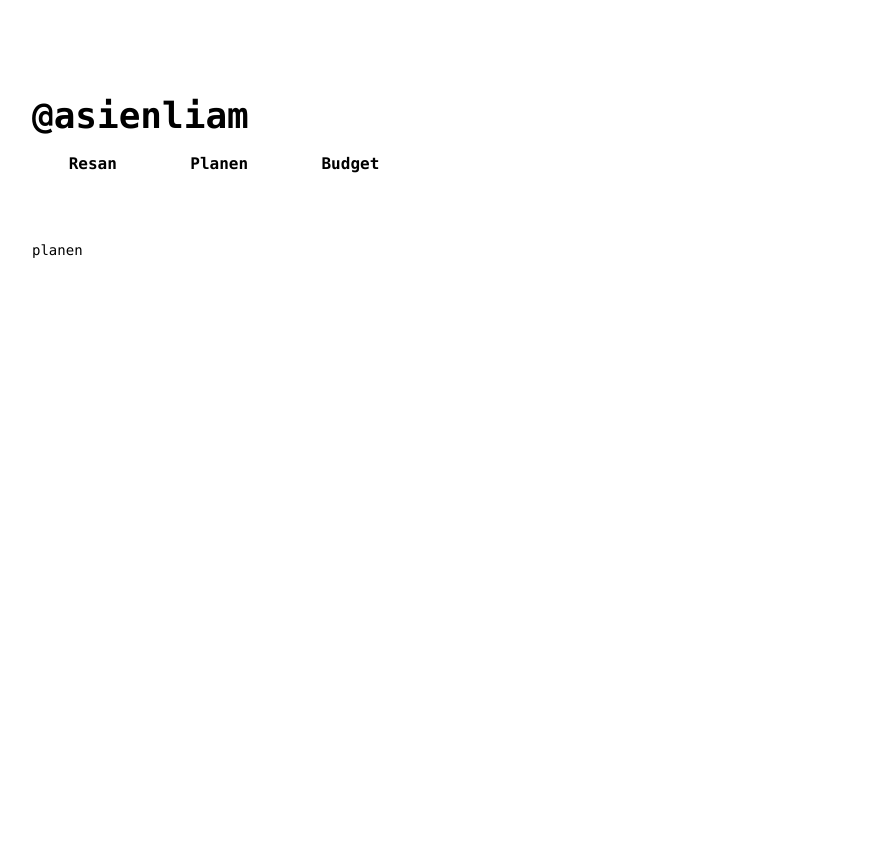
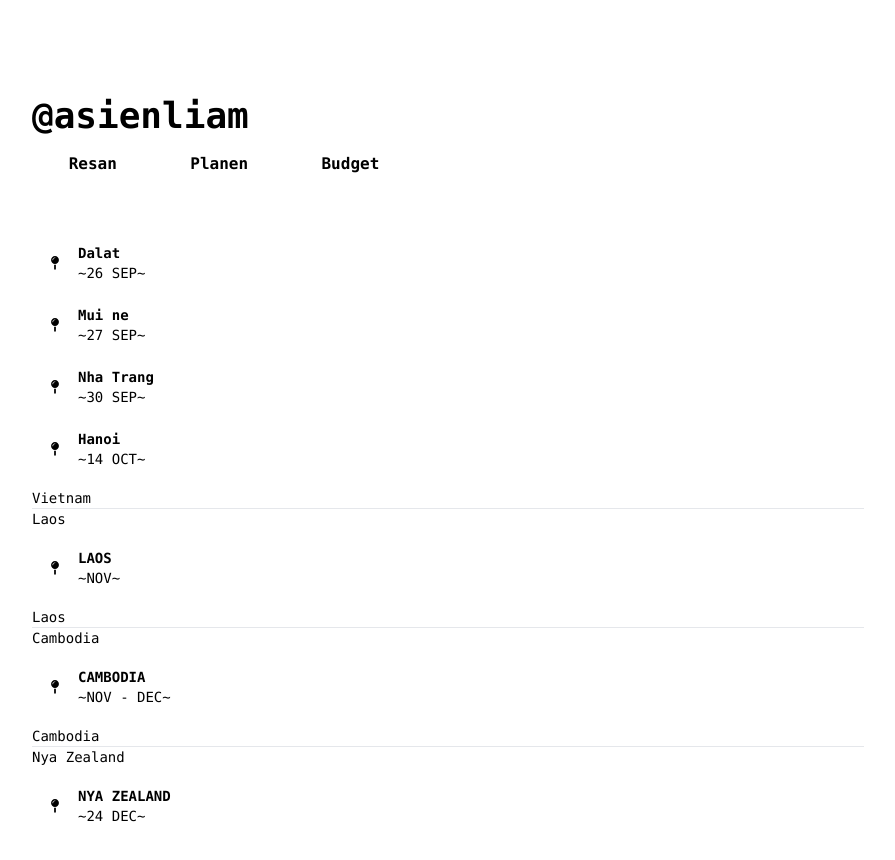
Before and after one commit to liamcco/asienliam, a Next.js app: page /planen in a window 1280 px wide. Shown: the top 860 px of the page, without its empty margins (192-1087 px from the left). Before the commit the page ends 800 px from the top, so only its background shows below. Built offline with nearby package versions, Linux system fonts and the light colour scheme.

Commit message:
resan och planen

```diff
--- /dev/null
+++ b/app/planen/FutureLocation.tsx
@@ -0,0 +1,23 @@
+import { FaMapPin } from "react-icons/fa";
+
+interface Props {
+  city?: string;
+  country: string;
+  duration: string;
+}
+
+export default function FutureLocation(props: Props) {
+  return (
+    <div className="flex items-center">
+      <div className="p-4">
+        <FaMapPin />
+      </div>
+      <div>
+        <h1 className="font-bold">
+          {props.city ?? props.country.toUpperCase()}
+        </h1>
+        <p>~{props.duration}~</p>
+      </div>
+    </div>
+  );
+}
--- a/app/planen/page.tsx
+++ b/app/planen/page.tsx
@@ -1,3 +1,28 @@
+import plan from "./plan.json";
+import FutureLocation from "./FutureLocation";
+import { addBorderChanges } from "@/utilites/itinerary";
+
 export default function Page() {
-  return <p>planen</p>;
+  const initialItinerary = plan.map((item, index) => {
+    return (
+      <FutureLocation
+        country={item.country}
+        city={item.city}
+        duration={item.duration}
+        key={index}
+      />
+    );
+  });
+
+  const itinerary = addBorderChanges(plan, initialItinerary);
+
+  return (
+    <div className="w-full">
+      <div className="space-y-4">
+        {itinerary.map((item, index) => (
+          <div key={index}>{item}</div>
+        ))}
+      </div>
+    </div>
+  );
 }
--- /dev/null
+++ b/app/planen/plan.json
@@ -0,0 +1,35 @@
+[
+    {
+        "city": "Dalat",
+        "country": "Vietnam",
+        "duration": "26 SEP"
+    },
+    {
+        "city": "Mui ne",
+        "country": "Vietnam",
+        "duration": "27 SEP"
+    },
+    {
+        "city": "Nha Trang",
+        "country": "Vietnam",
+        "duration": "30 SEP"
+    },
+    {
+        "city": "Hanoi",
+        "country": "Vietnam",
+        "duration": "14 OCT"
+    },
+    {
+        "country": "Laos",
+        "duration": "NOV"
+    },
+    {
+        "country": "Cambodia",
+        "duration": "NOV - DEC"
+    },
+    {
+        "country": "Nya Zealand",
+        "duration": "24 DEC"
+    }
+
+]
--- a/app/resan/Location.tsx
+++ b/app/resan/Location.tsx
@@ -6,6 +6,8 @@ interface Props {
 }
 
 export default function Location(props: Props) {
+  const current = <p className="text-gray-600">CURRENTLY IN</p>;
+
   return (
     <div className="flex items-center">
       <div className="p-4">
@@ -13,7 +15,7 @@ export default function Location(props: Props) {
       </div>
       <div>
         <h1 className="font-bold">{props.city}</h1>
-        <p>{props.duration}</p>
+        {props.duration == "" ? current : <p>{props.duration}</p>}
       </div>
     </div>
   );
--- a/app/resan/page.tsx
+++ b/app/resan/page.tsx
@@ -1,24 +1,13 @@
 import trip from "./trip.json";
 import Location from "./Location";
+import { addBorderChanges } from "@/utilites/itinerary";
 
 export default function Page() {
-  var itinerary = trip.map((item, index) => {
+  const initialItinerary = trip.map((item, index) => {
     return <Location city={item.city} duration={item.duration} key={index} />;
   });
 
-  for (let i = trip.length - 1; i > 0; i--) {
-    if (trip[i]["country"] === trip[i - 1]["country"]) continue;
-
-    const countryBreak = (
-      <div>
-        <h3>{trip[i - 1]["country"]}</h3>
-        <hr />
-        <h3>{trip[i]["country"]}</h3>
-      </div>
-    );
-
-    itinerary = [...itinerary.slice(0, i), countryBreak, ...itinerary.slice(i)];
-  }
+  let itinerary = addBorderChanges(trip, initialItinerary);
 
   return (
     <div className="w-full">
--- /dev/null
+++ b/utilites/itinerary.tsx
@@ -0,0 +1,32 @@
+type Location = {
+  country: string;
+  city?: string;
+  duration: string;
+};
+
+export function addBorderChanges(
+  plan: Location[],
+  itinerary: React.ReactNode[]
+) {
+  var tempItinerary = itinerary;
+
+  for (let i = plan.length - 1; i > 0; i--) {
+    if (plan[i]["country"] === plan[i - 1]["country"]) continue;
+
+    const countryBreak = (
+      <div>
+        <h3>{plan[i - 1]["country"]}</h3>
+        <hr />
+        <h3>{plan[i]["country"]}</h3>
+      </div>
+    );
+
+    tempItinerary = [
+      ...tempItinerary.slice(0, i),
+      countryBreak,
+      ...tempItinerary.slice(i),
+    ];
+  }
+
+  return tempItinerary;
+}
```
